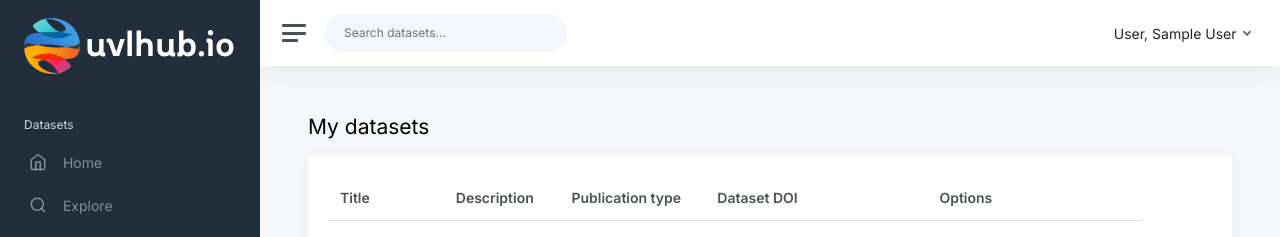
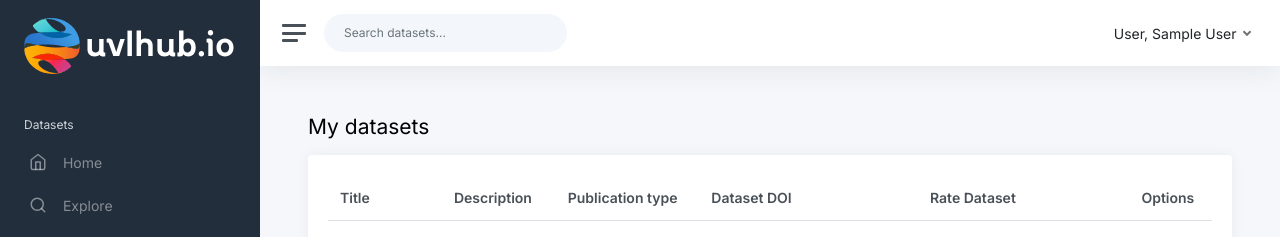
Before and after one commit to EGC-Gazpacho/gazpacho-hub, a Flask app: page /dataset/list in a window 1280 px wide. Shown: the top 237 px of the page. Run offline with Flask 3, Linux system fonts and the light colour scheme; a user stored in the database is signed in; tables that the repository leaves empty hold one stand-in row (values such as "Sample post"); parts of the project's set-up code (start-up, migrations or seed data) failed here and were passed over; some libraries are stand-ins or nearby versions.

Commit message:
fix: added th

```diff
--- a/app/modules/dataset/templates/dataset/list_datasets.html
+++ b/app/modules/dataset/templates/dataset/list_datasets.html
@@ -18,6 +18,7 @@
                             <th>Description</th>
                             <th>Publication type</th>
                             <th>Dataset DOI</th>
+                            <th>Rate Dataset</th>
                             <th>Options</th>
                         </tr>
                         </thead>
```
